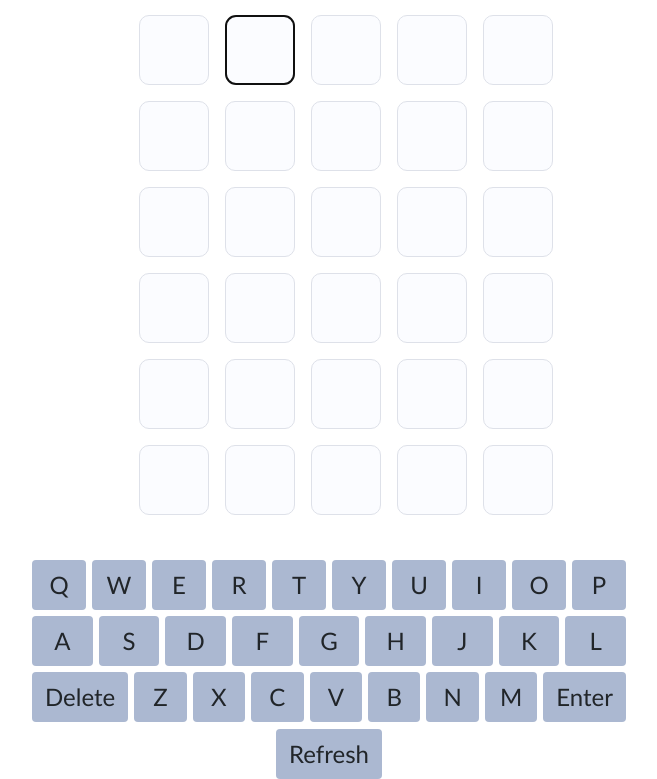
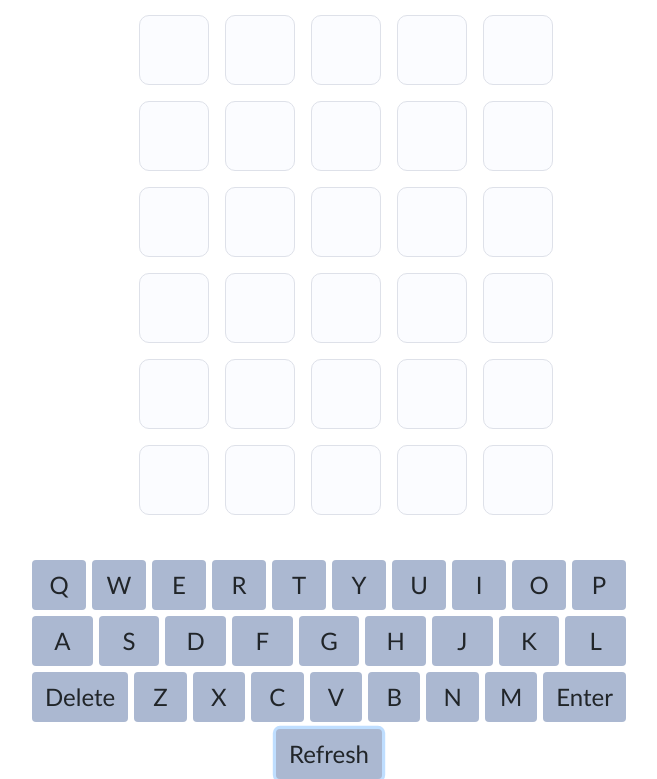
Before and after one commit to Bhuvaneswari630/wordle-game, a plain HTML site: page index.html in a window 1280 px wide. Both pictures are taken after a click on the button "Refresh". Shown: the part 51-830 px from the top of the page, without its empty margins (311-968 px from the left). Drawn offline with nearby package versions, Linux system fonts and the light colour scheme.

Commit message:
fixing bugs

```diff
--- a/app.js
+++ b/app.js
@@ -4,7 +4,7 @@ const listOfWords = [
     'chair', 'chart', 'chase', 'cheap',
     'check', 'rooms', 'sleek', "alert",
     "check", "roast", "toast", "shred",
-    "cheek", "shock", "czech", "woman",
+    "cheek", "shock", "think", "woman",
     "wreck", "court", "coast", "flake",
     "think", "smoke", "unrig", "slant",
     "ultra", "vague", "pouch", "radix",
@@ -39,17 +39,17 @@ async function handleInput(e) {
 }
 
 function refreshPage() {
-    guessContainer.forEach((div) => {
-        div.textContent = ''
-        div.classList.remove('orange')
-        div.classList.remove('green')
-        div.classList.remove('gray')
-        div.classList.remove('white-font')
-        div.classList.remove('flip-animate')
-        div.classList.remove('highlight')
+    guessContainer.forEach((input) => {
+        input.value = ''
+        input.classList.remove('orange')
+        input.classList.remove('green')
+        input.classList.remove('gray')
+        input.classList.remove('white-font')
+        input.classList.remove('flip-animate')
+        input.classList.remove('highlight')
         letterBoxNo = 0;
     })
-    guessContainer[1].focus();
+    // guessContainer[0].focus();
     keyLetter.forEach((key) => {
         key.classList.remove('keyboard-gray');
         key.classList.remove('white-font');
@@ -98,10 +98,6 @@ function writeInput(letter) {
     }
 
     if (letter === 'delete' && letterBoxNo > word.length) {
-        if (letterBoxNo <= 0) {
-            document.getElementById('delete').disabled = true
-            return
-        }
         guessContainer[letterBoxNo - 1].value = '';
         guessContainer[letterBoxNo - 1].classList.remove('highlight');
         letterBoxNo -= 1;
--- a/styles.css
+++ b/styles.css
@@ -105,8 +105,6 @@ body {
     margin: auto;
     display: none;
     position: relative;
-    /* top: auto;
-    left:auto; */
     font-size: 1.5em;
     color: #fff;
     padding: 10px;
```
